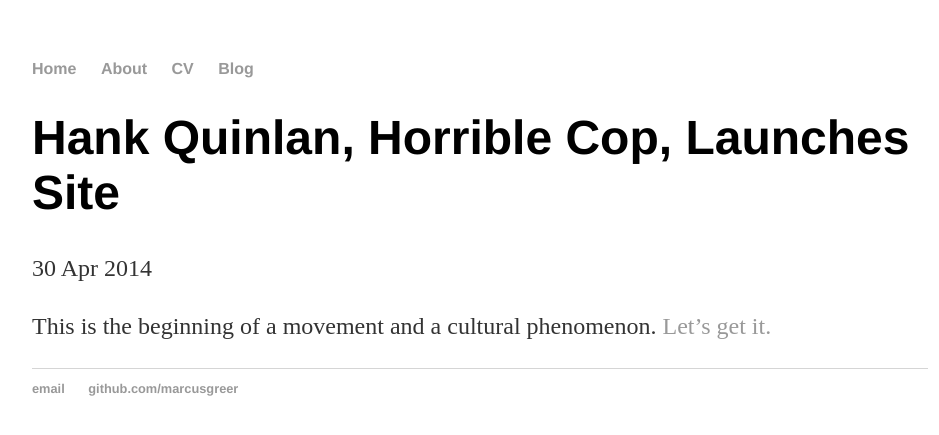
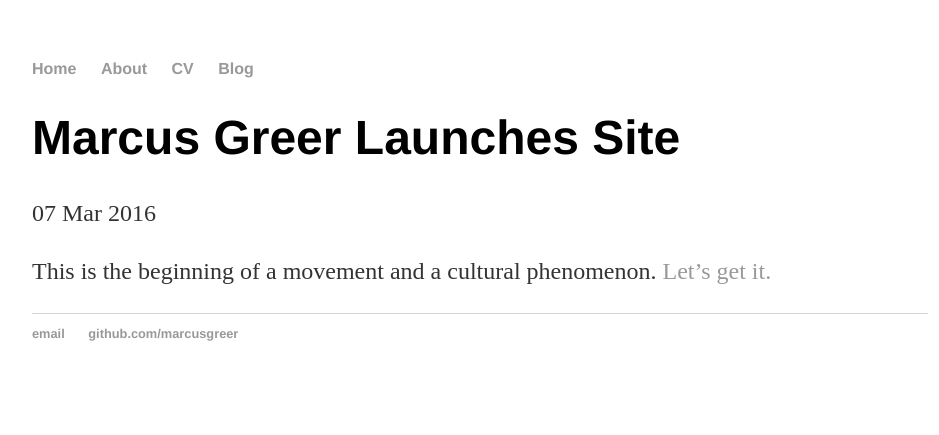
Before and after one commit to marcusgreer/marcusgreer.github.io, a Jekyll site: the page built from _posts/2016-03-07-marcus-greer-site-launched.md, in a window 1280 px wide. Shown: the top 435 px of the page, without its empty margins (160-1099 px from the left). Built offline with Jekyll 4.4.1, drawn with Linux system fonts in a browser that asks for light colours.

Commit message:
Update 2016-03-07-marcus-greer-site-launched.md
fixing some plagiarism

```diff
--- a/_posts/2016-03-07-marcus-greer-site-launched.md
+++ b/_posts/2016-03-07-marcus-greer-site-launched.md
@@ -1,7 +1,7 @@
 ---
 layout: post
-title: "Hank Quinlan, Horrible Cop, Launches Site"
-date: 2014-04-30
+title: "Marcus Greer Launches Site"
+date: 2016-03-07
 ---
 
 This is the beginning of a movement and a cultural phenomenon. [Let's get it.](https://www.google.com/search?q=kendrick+lamar&source=lnms&tbm=isch&sa=X&ved=0ahUKEwj8x7K2qa_LAhXGrB4KHeRkC4oQ_AUICSgD&biw=708&bih=783)
```
